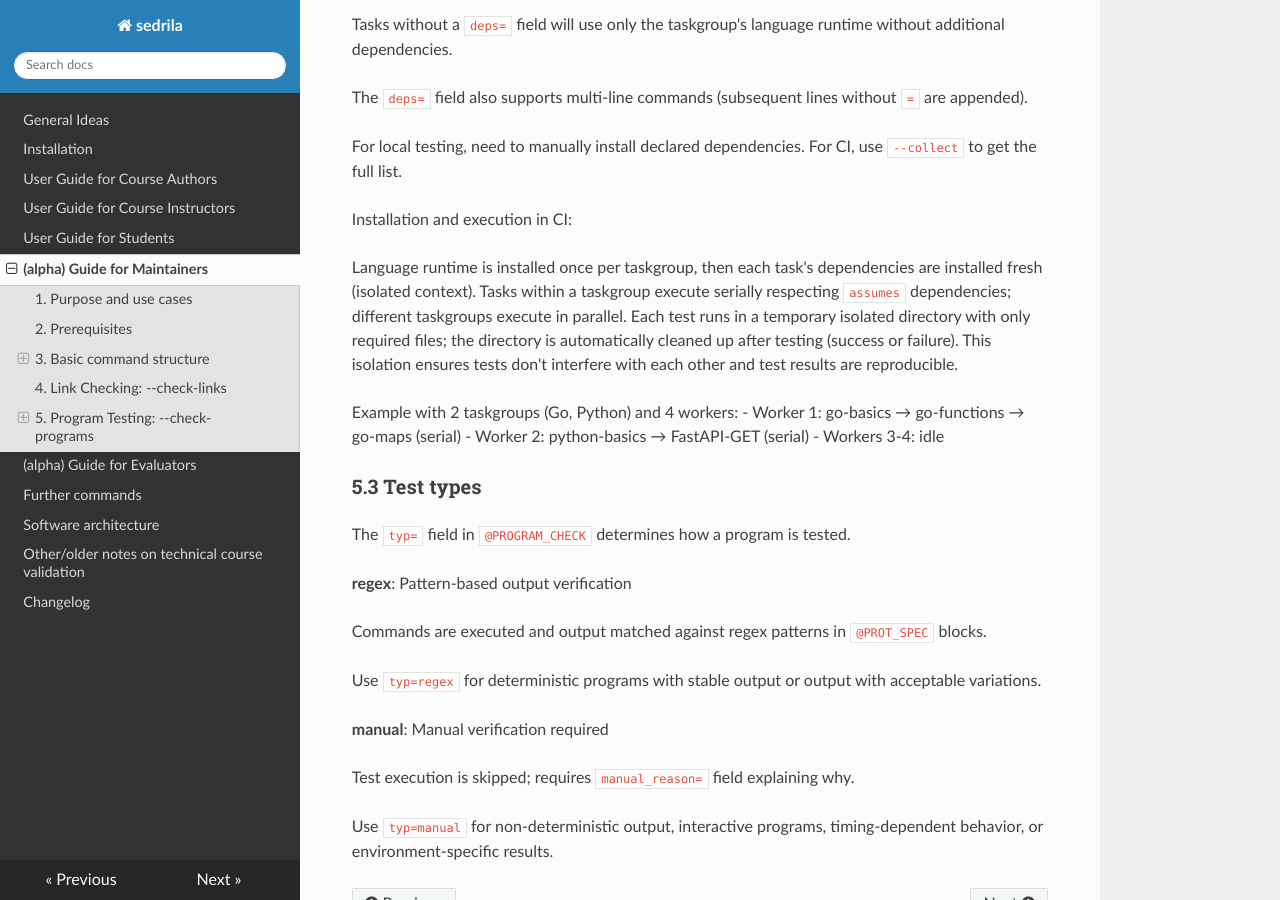
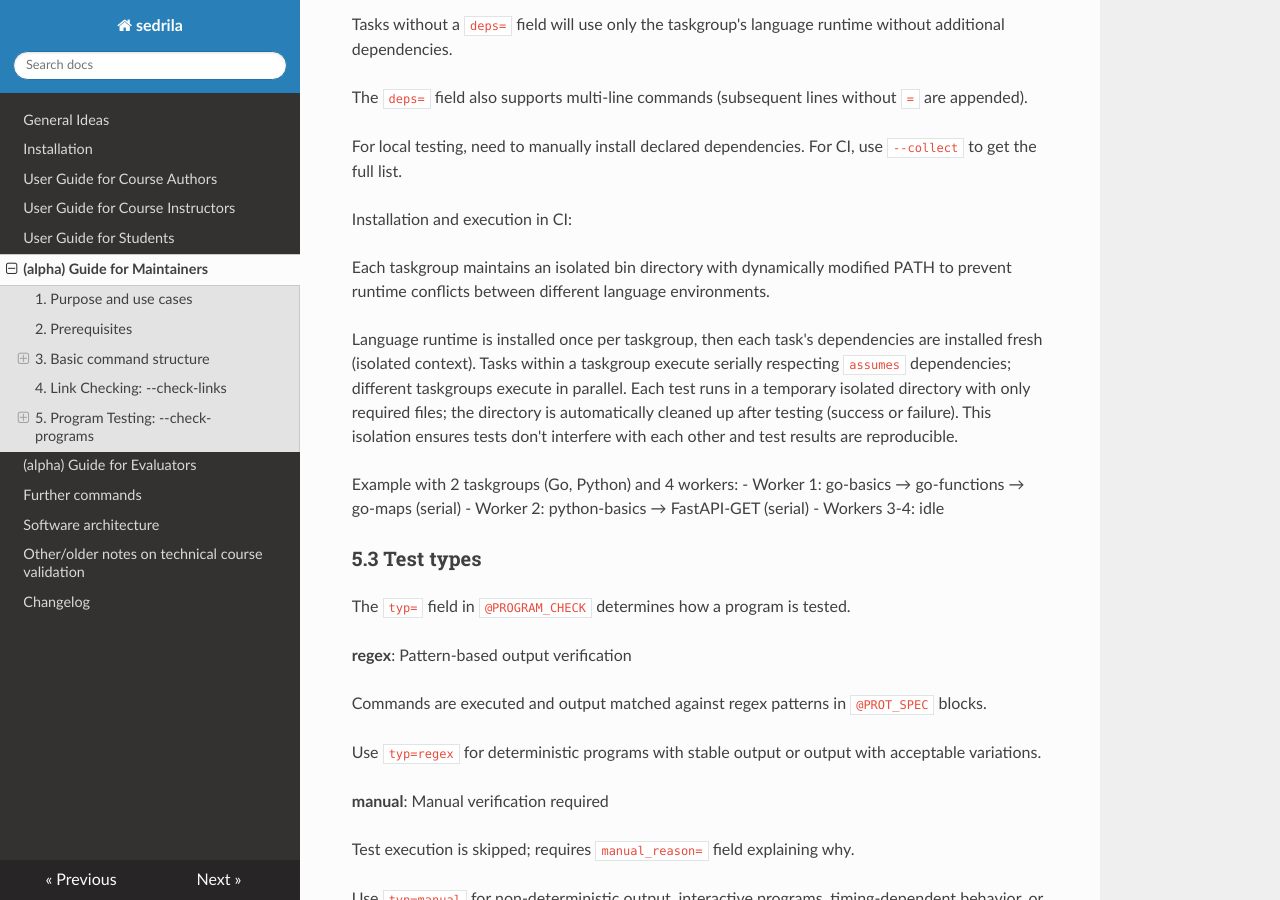
Before and after one commit to fubinf/sedrila, an MkDocs documentation site: the page built from docs/maintainers.md, in a window 1280 px wide and 900 px high, scrolled down 6588 px. Built offline with MkDocs 1.6.1, drawn with Linux system fonts in a browser that asks for light colours; nearby versions of some CDN libraries.

Commit message:
maintainers.md: add docs

```diff
--- a/docs/maintainers.md
+++ b/docs/maintainers.md
@@ -265,6 +265,8 @@ For local testing, need to manually install declared dependencies. For CI, use `
 
 Installation and execution in CI:
 
+Each taskgroup maintains an isolated bin directory with dynamically modified PATH to prevent runtime conflicts between different language environments.
+
 Language runtime is installed once per taskgroup, then each task's dependencies are installed fresh (isolated context).
 Tasks within a taskgroup execute serially respecting `assumes` dependencies; different taskgroups execute in parallel.
 Each test runs in a temporary isolated directory with only required files; the directory is automatically cleaned up after testing (success or failure).
```
